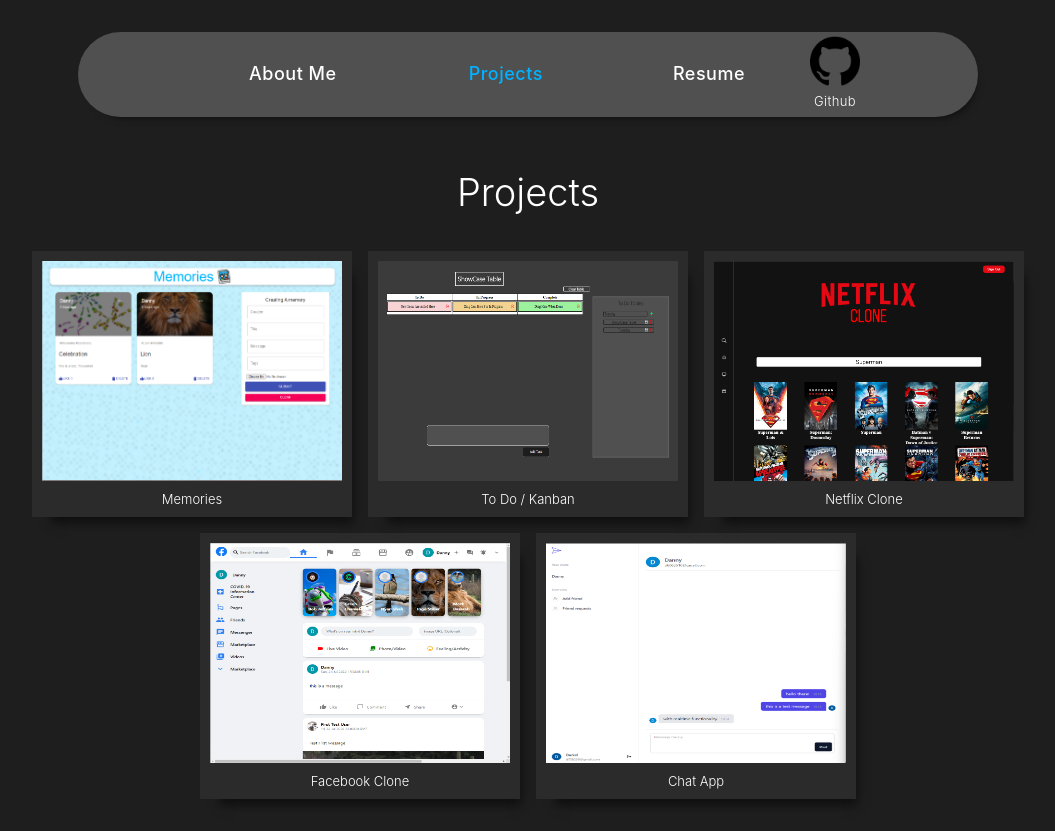
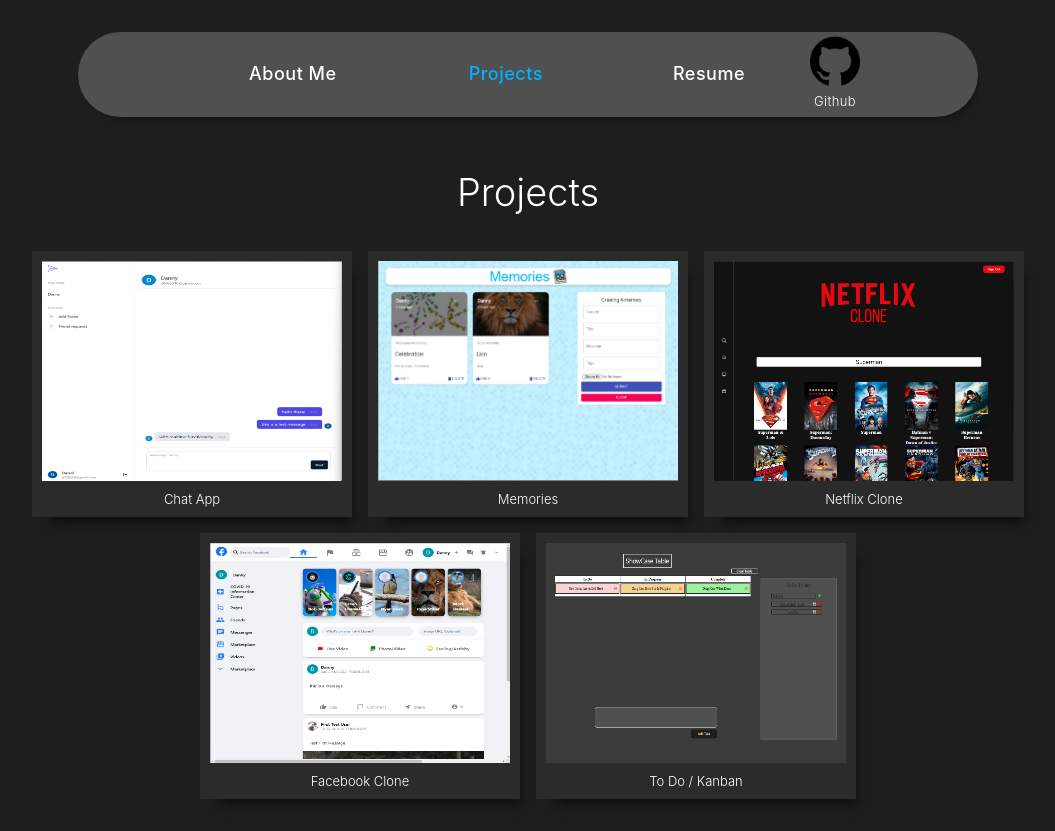
Before and after one commit to 8885os/Portfolio, a React (Create React App) app: page / in a window 1280 px wide. Both pictures are taken after a click on the tab "Projects". Shown: the whole page, without its empty margins (112-1167 px from the left). Built offline with nearby package versions, Linux system fonts and the light colour scheme; a web font is replaced by a local one.

Commit message:
moving projects

```diff
--- a/src/components/Projects.js
+++ b/src/components/Projects.js
@@ -30,12 +30,12 @@
                         <h1>Projects</h1>
                         <div className='thumbnail_holder'>
                             <div className='Thumbnail'>
+                                <img src={ChatAppProject} alt='Chatapp Project' onClick={() => setProject('Chatapp')}></img>
+                                <span>Chat App</span>
+                            </div>
+                            <div className='Thumbnail'>
                                 <img src={MemoryProject} alt='Memories Project' onClick={() => setProject('Memories')}></img>
                                 <span>Memories</span>
-                            </div>
-                            <div className='Thumbnail'>
-                                <img src={ToDoProject} alt='ToDo Project' onClick={() => setProject('ToDo')}></img>
-                                <span>To Do / Kanban</span>
                             </div>
                             <div className='Thumbnail'>
                                 <img src={NetflixCloneProject} alt='NetflixClone Project' onClick={() => setProject('NetflixClone')}></img>
@@ -46,8 +46,8 @@
                                 <span>Facebook Clone</span>
                             </div>
                             <div className='Thumbnail'>
-                                <img src={ChatAppProject} alt='Chatapp Project' onClick={() => setProject('Chatapp')}></img>
-                                <span>Chat App</span>
+                                <img src={ToDoProject} alt='ToDo Project' onClick={() => setProject('ToDo')}></img>
+                                <span>To Do / Kanban</span>
                             </div>
                         </div>
                     </div>
```
Also changed, not shown: 1 other file (tests, documents, lock files or other folders).
